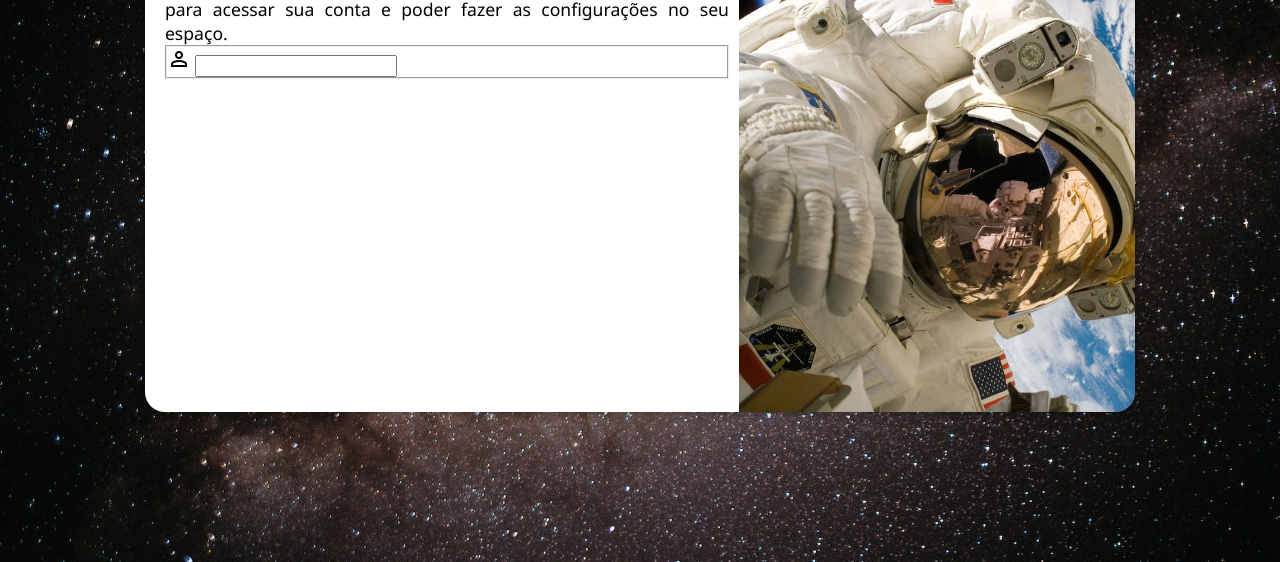
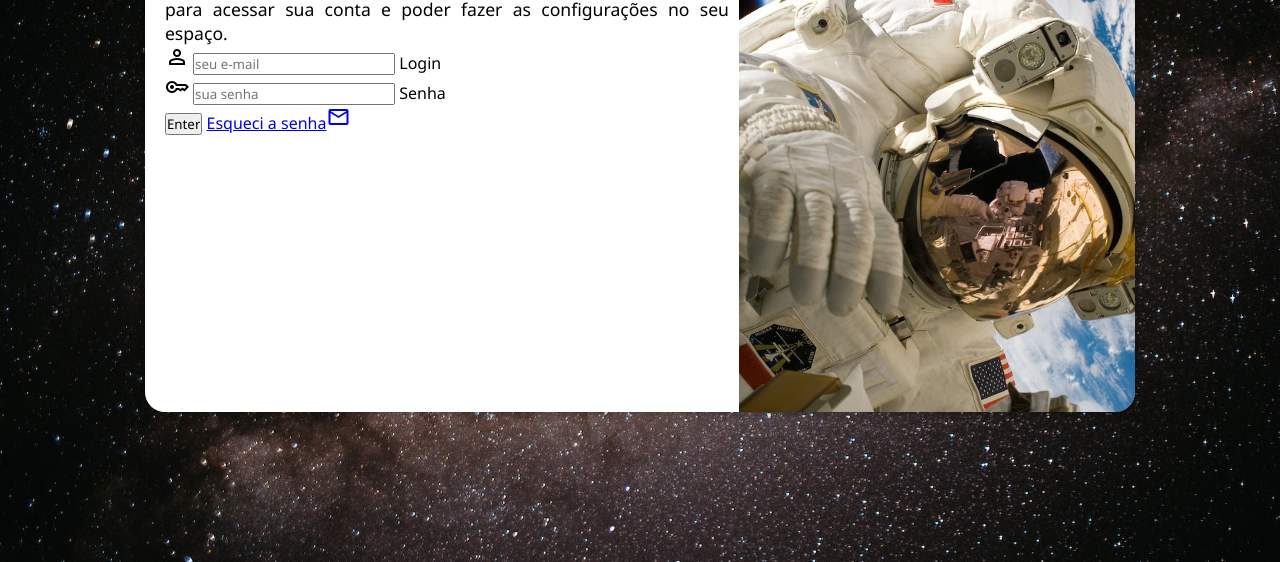
Before and after one commit to vickyy7/projeto-login, a plain HTML site: page index.html in a window 1280 px wide. Shown: the part 238-800 px from the top of the page. Drawn offline with nearby package versions, Linux system fonts and the light colour scheme.

Commit message:
Update index.html

```diff
--- a/index.html
+++ b/index.html
@@ -20,15 +20,20 @@
             <div id="iforms">
                 <h1>Login</h1>
                 <p>Seja bem-vindo(a), sua jornada <strong>espacial</strong> começa agora. Faça login para acessar sua conta e poder fazer as configurações no seu espaço.</p>
-                <form action="login.php" method="post">
-                    <fieldset>
-                    <label for="email">
-                        <span class="material-symbols-outlined">
-                            person
-                        </span>
-                    </label>
-                    <input type="email" name="email" id="iemail">
-                </fieldset>
+                <form action="login.php" method="post" autocomplete="on">
+                    <div class="campo">
+                        <span class="material-symbols-outlined">person</span>
+                        <input type="email" name="email" id="iemail" placeholder="seu e-mail" autocomplete="email" required maxlength="30">
+                        <label for="iemail">Login</label>
+                    </div>
+
+                    <div class="campo">
+                        <span class="material-symbols-outlined">key</span>
+                        <input type="password" name="senha" id="isenha" placeholder="sua senha" autocomplete="current-password" required minlength="6" maxlength="25">
+                        <label for="isenha">Senha</label>
+                    </div>
+                    <input type="submit" value="Enter">
+                    <a href="esqueci.html">Esqueci a senha<span class="material-symbols-outlined">mail</span></a>
                 </form>
             </div>
         </section>
```
